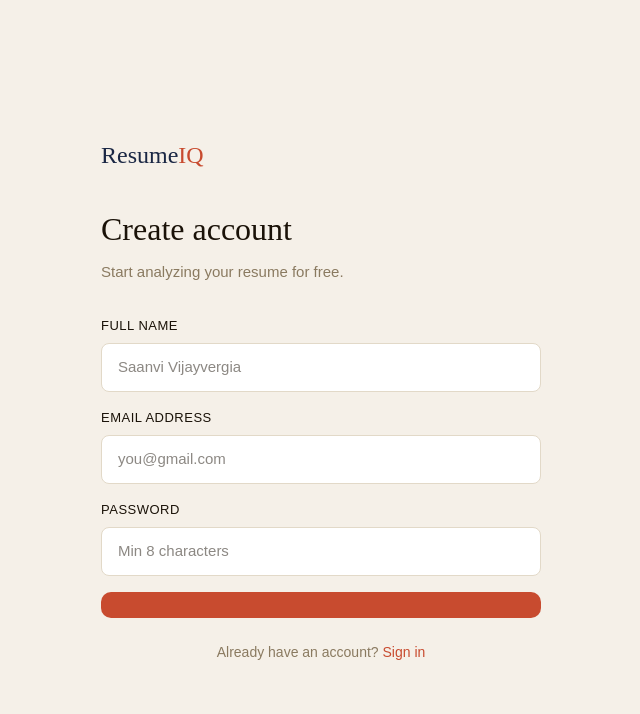
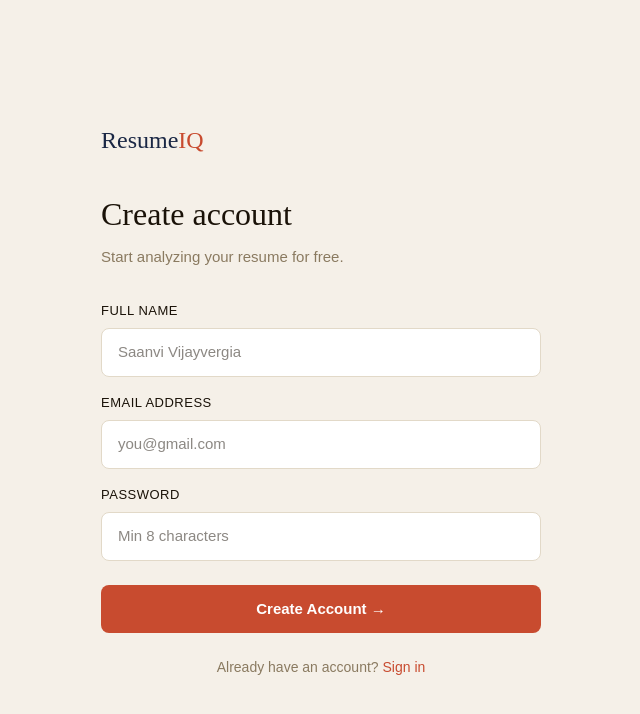
Before and after one commit to saanvi-vv/resumeiq-frontend, a React app: page /register in a window 1280 px wide. Shown: the top 714 px of the page, without its empty margins (319-959 px from the left). Built offline with nearby package versions, Linux system fonts and the light colour scheme; the HTML template or start-up script is replaced by a standard one.

Commit message:
update register page

```diff
--- a/src/pages/Register.jsx
+++ b/src/pages/Register.jsx
@@ -102,13 +102,9 @@
           <button
             type="submit"
             disabled={loading}
-            style={{
-              width: '100%', padding: '13px',
-              backgroundColor: loading ? '#4c1d95' : 'var(--accent)',
-              color: 'white', border: 'none', borderRadius: '10px',
-              fontSize: '15px', fontWeight: '600', cursor: loading ? 'not-allowed' : 'pointer'
-            }}
+            style={{ width: '100%', padding: '13px', backgroundColor: loading ? '#e8a090' : 'var(--accent)', color: 'white', border: 'none', borderRadius: '8px', fontSize: '15px', fontWeight: '600', cursor: 'pointer', marginTop: '8px' }}
           >
+            {loading ? 'Creating account...' : 'Create Account →'}
           </button>
         </form>
 
```
